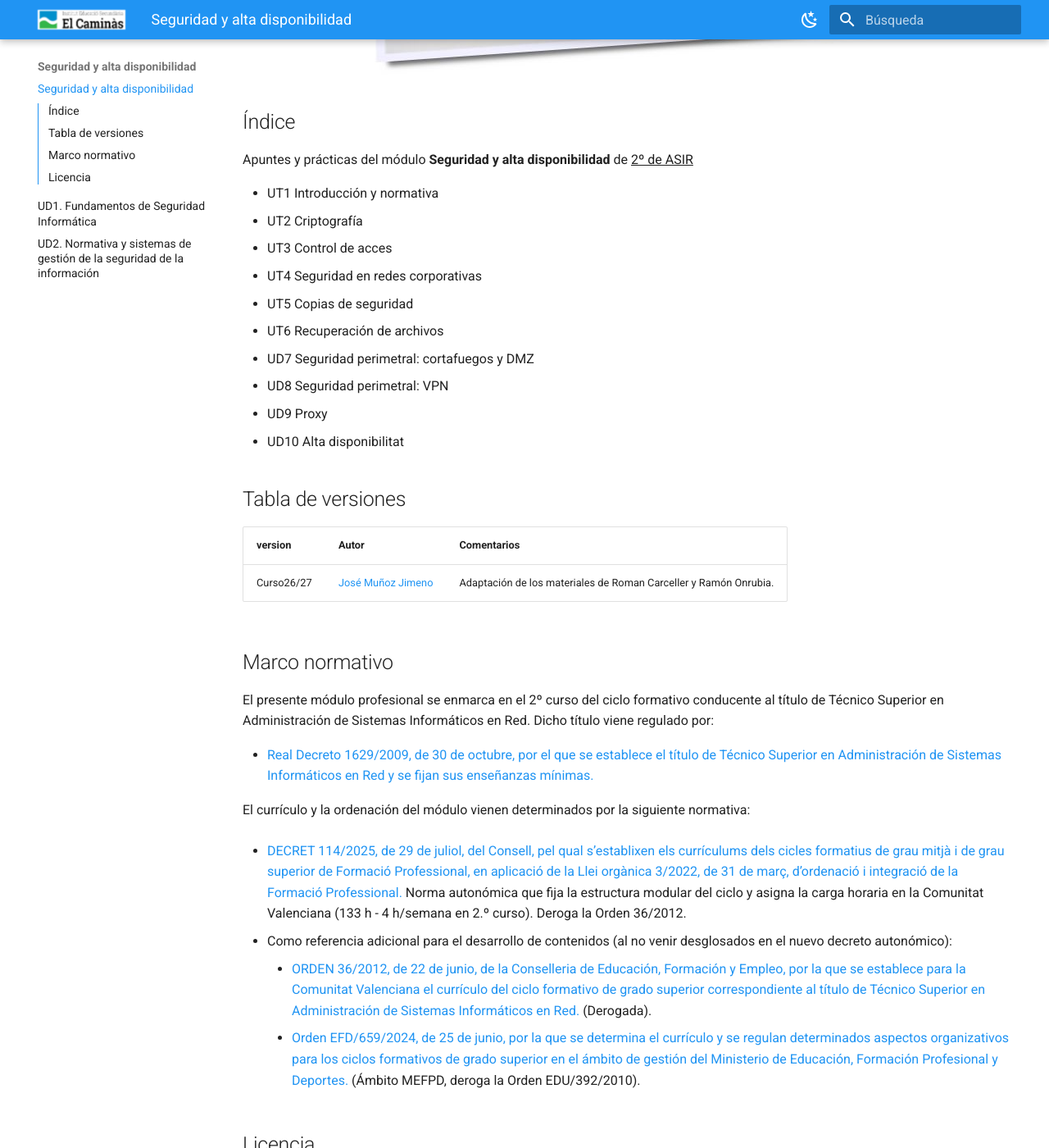
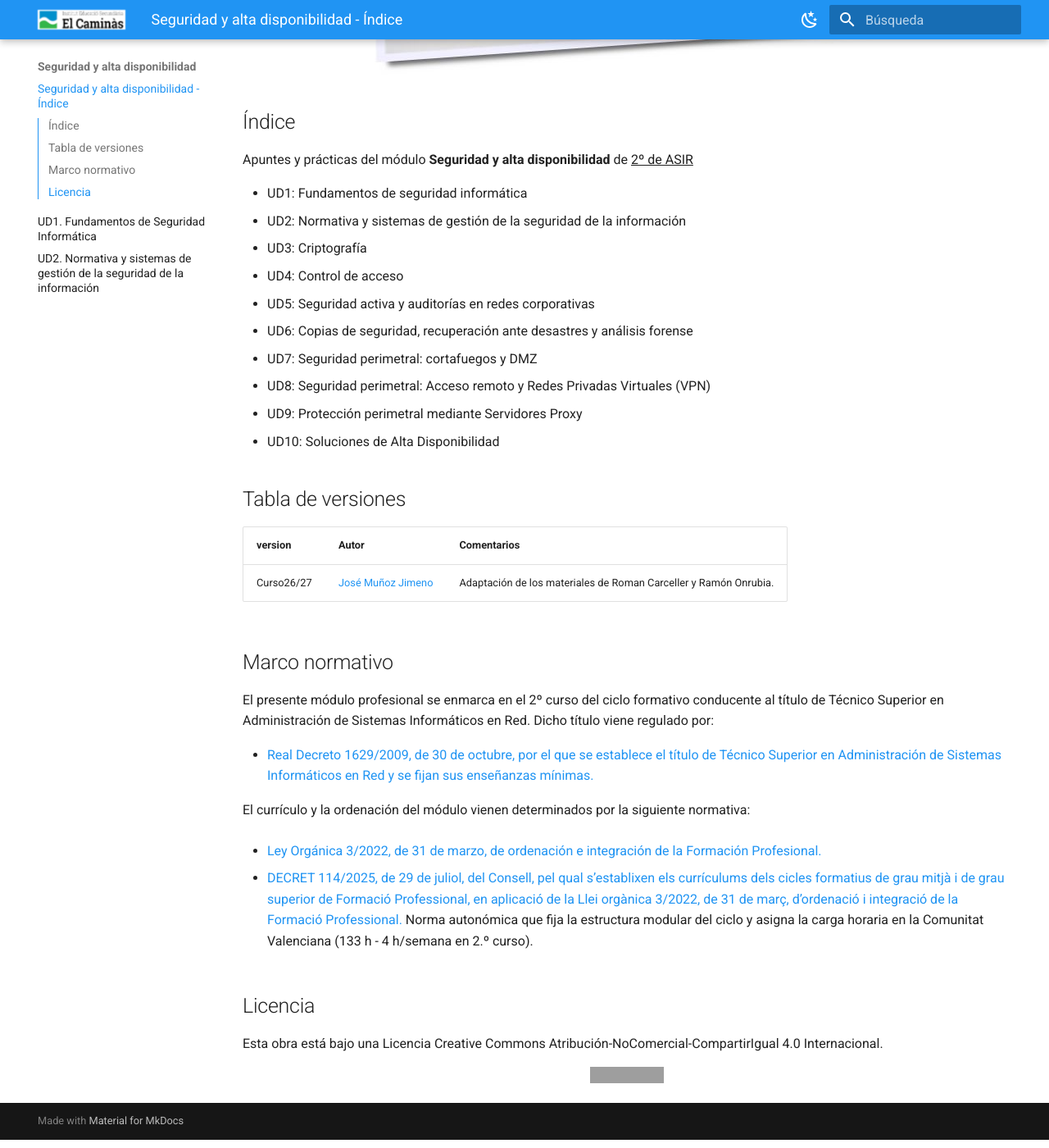
Before and after one commit to jmunozji/SAD, an MkDocs documentation site: the page built from docs/index.md, in a window 1280 px wide and 1400 px high, scrolled down 623 px. Shown: the whole window at 82% size. Built offline with MkDocs 1.6.1 and Material for MkDocs 9.7.7, drawn with Linux system fonts in a browser that asks for light colours; some of the changed text lies outside the part shown; grey boxes are pictures that could not be loaded.

Commit message:
Modifico el ínidice para adecuar unidades y legislación.

```diff
--- a/docs/index.md
+++ b/docs/index.md
@@ -1,5 +1,5 @@
 ---
-title: Seguridad y alta disponibilidad
+title: Seguridad y alta disponibilidad - Índice
 ---
 ![](img/seguridad_informatica.jpeg)
 
@@ -7,16 +7,16 @@ title: Seguridad y alta disponibilidad
 
 Apuntes y prácticas del módulo **Seguridad y alta disponibilidad** de <u>2º de ASIR</u>
 
-* UT1 Introducción y normativa
-* UT2 Criptografía
-* UT3 Control de acces
-* UT4 Seguridad en redes corporativas
-* UT5 Copias de seguridad
-* UT6 Recuperación de archivos
-* UD7 Seguridad perimetral: cortafuegos y DMZ
-* UD8 Seguridad perimetral: VPN
-* UD9 Proxy
-* UD10 Alta disponibilitat
+* UD1: Fundamentos de seguridad informática
+* UD2: Normativa y sistemas de gestión de la seguridad de la información
+* UD3: Criptografía
+* UD4: Control de acceso
+* UD5: Seguridad activa y auditorías en redes corporativas
+* UD6: Copias de seguridad, recuperación ante desastres y análisis forense
+* UD7: Seguridad perimetral: cortafuegos y DMZ
+* UD8: Seguridad perimetral: Acceso remoto y Redes Privadas Virtuales (VPN)
+* UD9: Protección perimetral mediante Servidores Proxy
+* UD10: Soluciones de Alta Disponibilidad
 
 ## Tabla de versiones
 
@@ -31,11 +31,9 @@ El presente módulo profesional se enmarca en el 2º curso del ciclo formativo c
 
 El currículo y la ordenación del módulo vienen determinados por la siguiente normativa:
 
-- [DECRET 114/2025, de 29 de juliol, del Consell, pel qual s’establixen els currículums dels cicles formatius de grau mitjà i de grau superior de Formació Professional, en aplicació de la Llei orgànica 3/2022, de 31 de març, d’ordenació i integració de la Formació Professional.](https://dogv.gva.es/va/eli/es-vc/d/2025/07/29/114/dof/vci/html){:target="_blank"} Norma autonómica que fija la estructura modular del ciclo y asigna la carga horaria en la Comunitat Valenciana (133 h - 4 h/semana en 2.º curso). Deroga la Orden 36/2012.
+- [Ley Orgánica 3/2022, de 31 de marzo, de ordenación e integración de la Formación Profesional.](https://www.boe.es/eli/es/lo/2022/03/31/3){:target="_blank"}
 
-- Como referencia adicional para el desarrollo de contenidos (al no venir desglosados en el nuevo decreto autonómico):
-    - [ORDEN 36/2012, de 22 de junio, de la Conselleria de Educación, Formación y Empleo, por la que se establece para la Comunitat Valenciana el currículo del ciclo formativo de grado superior correspondiente al título de Técnico Superior en Administración de Sistemas Informáticos en Red.](https://dogv.gva.es/es/eli/es-vc/o/2012/06/22/36/dof/spa/html){:target="_blank"} (Derogada).
-    - [Orden EFD/659/2024, de 25 de junio, por la que se determina el currículo y se regulan determinados aspectos organizativos para los ciclos formativos de grado superior en el ámbito de gestión del Ministerio de Educación, Formación Profesional y Deportes.](https://www.boe.es/eli/es/o/2024/06/25/efd659){:target="_blank"} (Ámbito MEFPD, deroga la Orden EDU/392/2010).
+- [DECRET 114/2025, de 29 de juliol, del Consell, pel qual s’establixen els currículums dels cicles formatius de grau mitjà i de grau superior de Formació Professional, en aplicació de la Llei orgànica 3/2022, de 31 de març, d’ordenació i integració de la Formació Professional.](https://dogv.gva.es/va/eli/es-vc/d/2025/07/29/114/dof/vci/html){:target="_blank"} Norma autonómica que fija la estructura modular del ciclo y asigna la carga horaria en la Comunitat Valenciana (133 h - 4 h/semana en 2.º curso).
 
 ## Licencia
 
```
Also changed, not shown: 3 other files.
